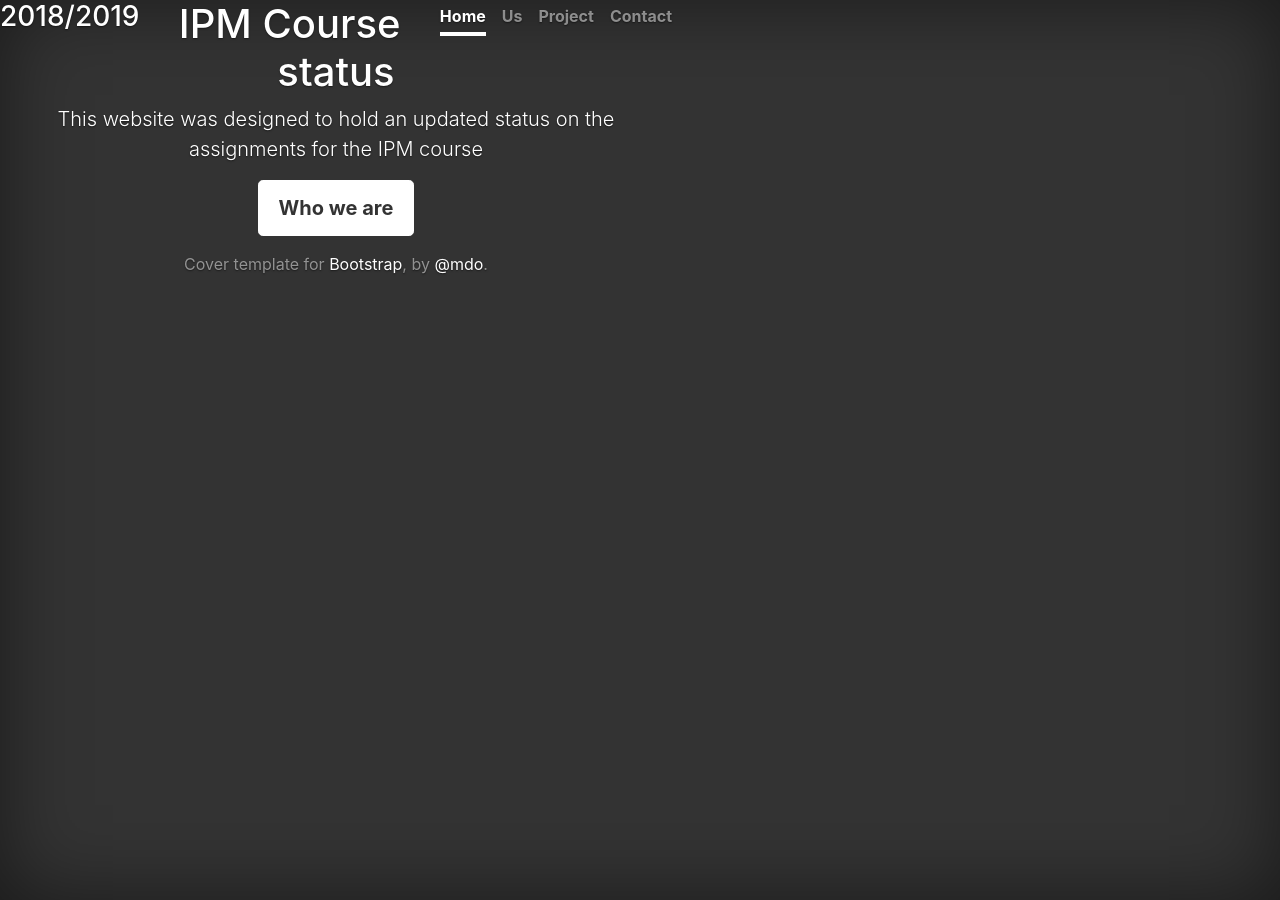
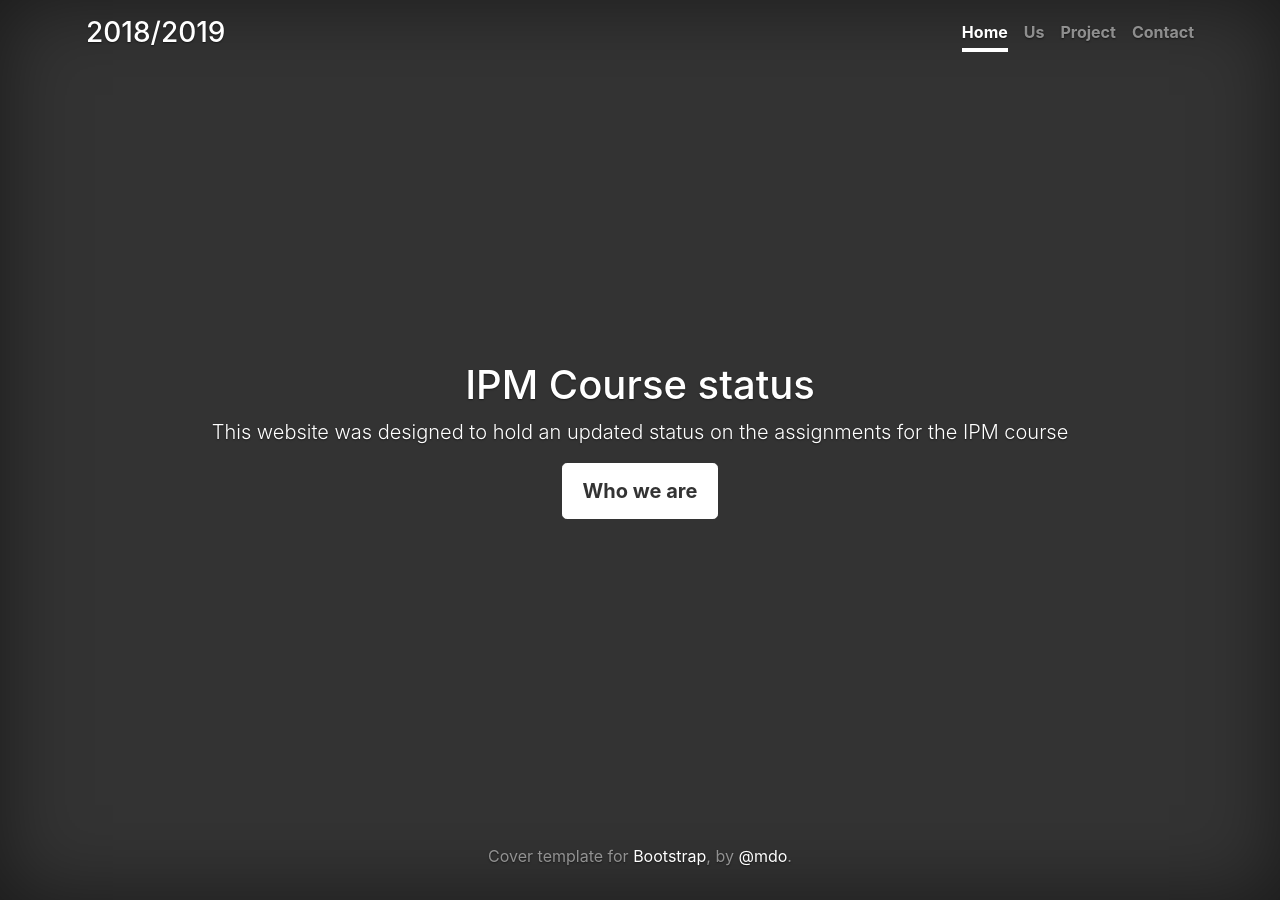
Before and after one commit to brno117/brno117.github.io, a Jekyll site: the page index.html, which Jekyll copies as it is, in a window 1280 px wide. Built offline with Jekyll 4.4.1, drawn with Linux system fonts in a browser that asks for light colours; nearby versions of some CDN libraries; library files that are not in the unit come from our copies.

Commit message:
Update index.html

```diff
--- a/index.html
+++ b/index.html
@@ -18,7 +18,7 @@
 
   <body class="text-center">
 
-    <div class="cover-container">
+    <div class="container d-flex w-100 h-100 p-3 mx-auto flex-column">
       <header class="masthead mb-auto">
         <div class="inner">
           <h3 class="masthead-brand">2018/2019</h3>
```
